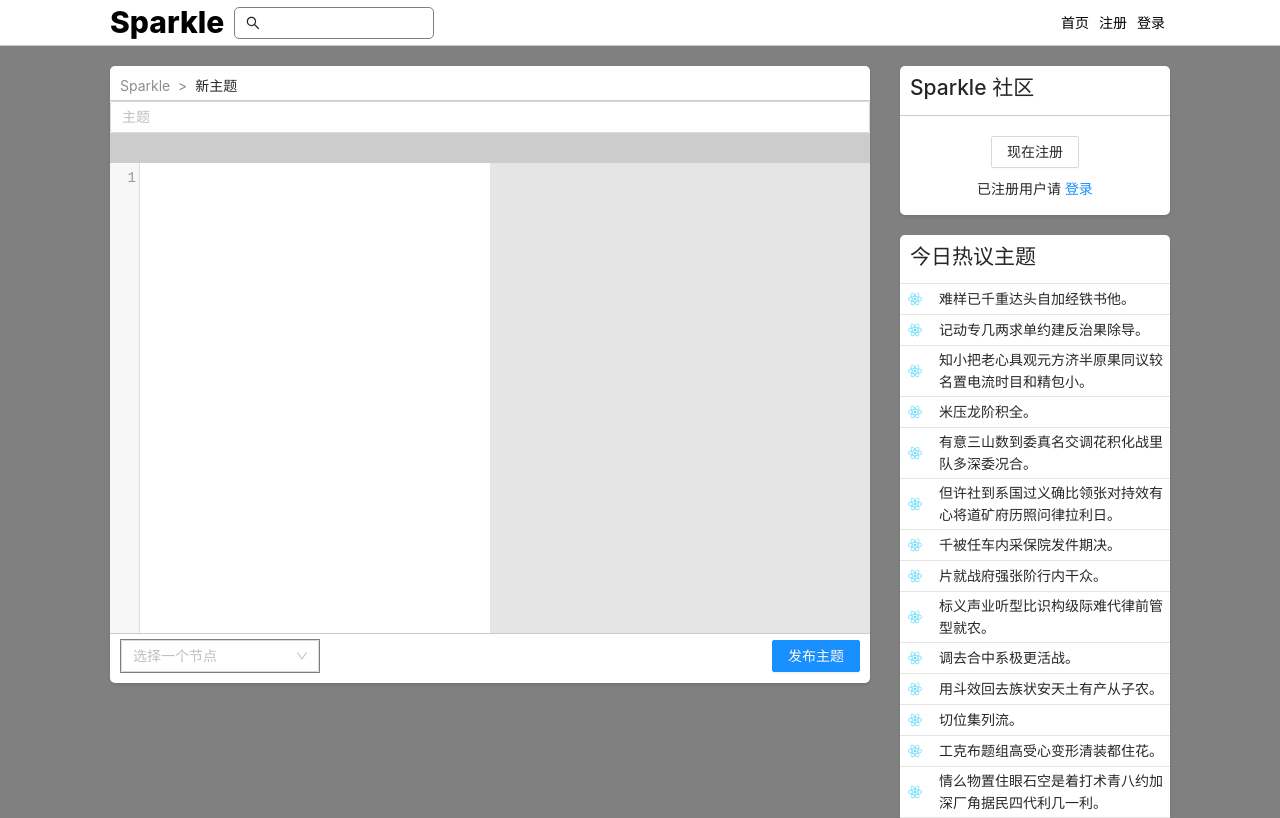
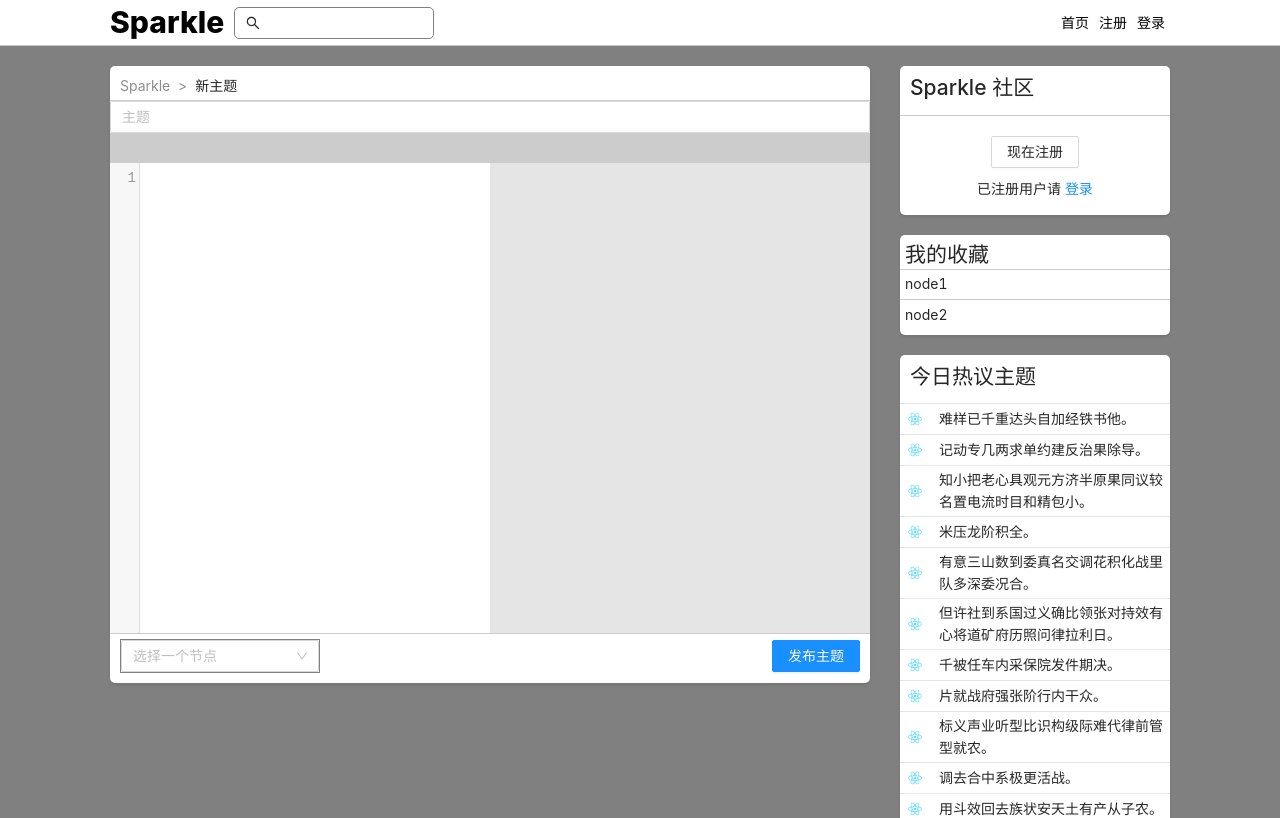
Before and after one commit to yuhang-dong/Sparkle, a React (Create React App) app: page /create in a window 1280 px wide. Shown: the top 818 px of the page. Built offline with nearby package versions, Linux system fonts and the light colour scheme.

Commit message:
nodes collection use mouse event

```diff
--- a/src/components/SparkleMain/SparkleMain.tsx
+++ b/src/components/SparkleMain/SparkleMain.tsx
@@ -10,6 +10,7 @@ import SparkleUserDetailOrLogin from "../SparkleNavs/SparkleUserDetailOrLogin/Sp
 import SparkleArticle from "./SparkleArticle/SparkleArticle";
 import SparkleScrollToTop from "../helper/SparkleScrollToTop";
 import SparkleCreate from "./SparkleCreate/SparkleCreate";
+import SparkleCollectionNodes from "../SparkleNavs/SparkleCollectionNodes/SparkleCollectionNodes";
 
 class SparkleMain extends React.Component {
     render() {
@@ -43,8 +44,8 @@ class SparkleMain extends React.Component {
 
                     <div className="right">
                         <SparkleUserDetailOrLogin/>
+                        <SparkleCollectionNodes/>
                         <SparkleRandList/>
-                        <Card/>
                         <Card/>
                     </div>
                 </div>
--- /dev/null
+++ b/src/components/SparkleNavs/SparkleCollectionNodes/SparkleCollectionNodes.module.scss
@@ -0,0 +1,27 @@
+.title {
+  height: 30px;
+  padding: 0px 5px;
+  display: flex;
+  align-items: center;
+  border-bottom: 1px solid rgba(0,0,0,0.2);
+  h2 {
+    margin: 0;
+  }
+}
+
+.nodes {
+  position: relative;
+  div {
+    width: 100%;
+    background-color: #fff;
+    height: 30px;
+    padding: 0px 5px;
+    display: flex;
+    align-items: center;
+
+    &:not(:last-child) {
+      border-bottom: 1px solid rgba(0,0,0,0.2);
+    }
+  }
+
+}
--- a/src/components/SparkleNavs/SparkleCollectionNodes/SparkleCollectionNodes.tsx
+++ b/src/components/SparkleNavs/SparkleCollectionNodes/SparkleCollectionNodes.tsx
@@ -1,8 +1,74 @@
 import React from 'react';
+import SparkleCard from "../../helper/SparkleCard/SparkleCard";
+import style from './SparkleCollectionNodes.module.scss';
 
 function SparkleCollectionNodes() {
 
-    return <></>
+    const containerRef = React.createRef<HTMLDivElement>();
+    function mouseDown(e:  React.MouseEvent<HTMLDivElement, MouseEvent>) {
+        e.preventDefault();
+        e.stopPropagation();
+        const container = containerRef.current;
+        const target = e.currentTarget;
+
+
+        // 创建一个新的空白节点,放在目标节点的后一个节点的前面
+        const black = document.createElement("div");
+        container?.insertBefore(black, target.nextSibling);
+
+        const singleHeight = black.offsetHeight;
+        // 更改目标节点为absolute
+        target.style.position = 'absolute';
+        target.style.top = target.offsetTop + 'px';
+        target.style.left = target.offsetLeft + 'px';
+        target.style.zIndex = '10000';
+
+        const referenceX = e.clientX - target.offsetLeft;
+        const referenceY = e.clientY - target.offsetTop;
+        target.onmousemove = function(e: MouseEvent) {
+            e.stopPropagation();
+            e.preventDefault();
+            const t = e.target;
+            const heightY = e.clientY - referenceY;
+            const heightX = e.clientX - referenceX;
+            const n = Math.round(heightY / singleHeight);
+            console.log(n);
+            if(heightY > 0 && n > 0) {
+                container?.insertBefore(black, container?.children[n + 1]);
+            } else {
+                container?.insertBefore(black, container?.children[n]);
+            }
+
+
+            target.style.top = heightY + 'px';
+            target.style.left = heightX + 'px';
+        }
+
+        target.onmouseup = function(e: MouseEvent) {
+            e.stopPropagation();
+            e.preventDefault();
+            container?.insertBefore(target, black);
+            target.removeAttribute("style");
+            container?.removeChild(black);
+            target.onmousemove = null;
+        }
+    }
+
+    const nodesValue = ["node1", "node2"];
+    const nodes = nodesValue.map((node, index) => {
+        return <div onMouseDown={mouseDown} key={index}>
+            <span>{node}</span>
+        </div>
+    })
+
+    return <SparkleCard>
+        <div className={style.title}>
+            <h2>我的收藏</h2>
+        </div>
+        <div className={style.nodes} ref={containerRef}>
+            {nodes}
+        </div>
+    </SparkleCard>
 }
 
 export default SparkleCollectionNodes;
```
